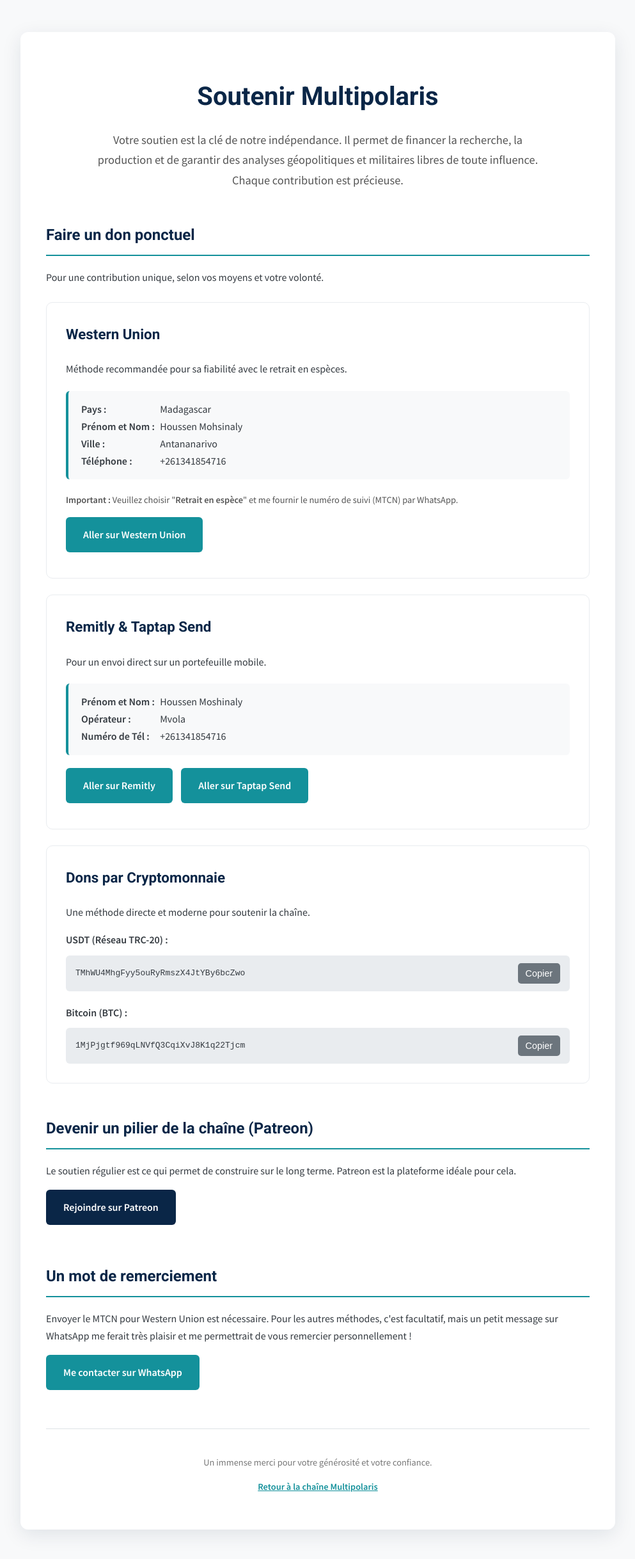
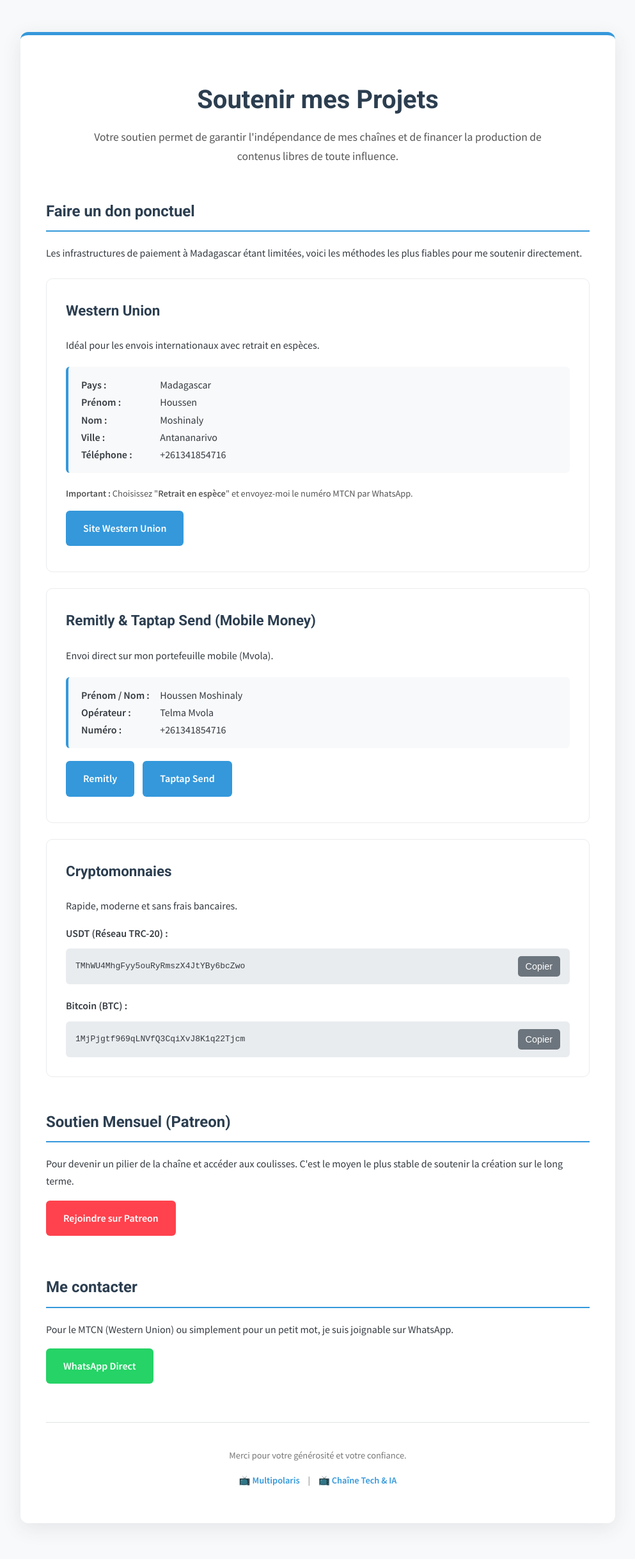
Before and after one commit to multipolaris/multipolaris.github.io, a plain HTML site: page index.html in a window 1280 px wide. Shown: the whole page at 64% size, without its empty margins (143-1136 px from the left). Drawn offline with Linux system fonts and the light colour scheme.

Commit message:
Update index.html

```diff
--- a/index.html
+++ b/index.html
@@ -3,16 +3,34 @@
 <head>
     <meta charset="UTF-8">
     <meta name="viewport" content="width=device-width, initial-scale=1.0">
-    <title>Soutenir la Chaîne Multipolaris</title>
+    <title id="page-title">Soutenir mes projets</title>
     <style>
         @import url('https://fonts.googleapis.com/css2?family=Roboto:wght@400;700&family=Source+Sans+Pro:wght@400;600&display=swap');
 
+        /* Variables par défaut (Mode Neutre / Houssen) */
         :root {
+            --primary-color: #2c3e50; /* Bleu nuit neutre */
+            --accent-color: #3498db;  /* Bleu tech */
+            --bg-color: #f8f9fa;
+            --card-bg: #ffffff;
+            --text-color: #343a40;
+            --border-color: #dee2e6;
+            --shadow-color: rgba(44, 62, 80, 0.1);
+        }
+
+        /* Classe spécifique pour le mode Multipolaris (Militaire/Sombre) */
+        body.theme-multi {
             --primary-color: #0A2647;
             --accent-color: #14919B;
-            --light-bg: #f8f9fa;
-            --text-color: #343a40;
-            --border-color: #dee2e6;
+            --bg-color: #f0f2f5;
+            --shadow-color: rgba(10, 38, 71, 0.15);
+        }
+
+        /* Classe spécifique pour le mode Tech (IA/Moderne) */
+        body.theme-tech {
+            --primary-color: #212121;
+            --accent-color: #6200ea; /* Violet Tech */
+            --bg-color: #fafafa;
         }
 
         body {
@@ -20,24 +38,51 @@
             line-height: 1.7;
             margin: 0;
             padding: 20px;
-            background-color: var(--light-bg);
+            background-color: var(--bg-color);
             color: var(--text-color);
+            transition: background-color 0.3s ease;
         }
 
         .container {
             max-width: 850px;
             margin: 30px auto;
-            background: #ffffff;
+            background: var(--card-bg);
             padding: 40px;
             border-radius: 12px;
-            box-shadow: 0 8px 30px rgba(10, 38, 71, 0.1);
+            box-shadow: 0 8px 30px var(--shadow-color);
+            border-top: 5px solid var(--accent-color);
+        }
+
+        /* Header Section */
+        .header-branding {
+            text-align: center;
+            margin-bottom: 30px;
         }
 
         h1 {
             font-family: 'Roboto', sans-serif;
             font-size: 2.5em;
             color: var(--primary-color);
-            text-align: center;
+            margin-bottom: 10px;
+        }
+
+        .subtitle {
+            font-size: 1.1em;
+            color: #666;
+            margin-bottom: 5px;
+            font-weight: 600;
+        }
+
+        .channel-badge {
+            display: inline-block;
+            padding: 4px 12px;
+            border-radius: 20px;
+            font-size: 0.85em;
+            font-weight: bold;
+            text-transform: uppercase;
+            letter-spacing: 1px;
+            background-color: var(--primary-color);
+            color: white;
             margin-bottom: 15px;
         }
 
@@ -58,7 +103,7 @@
 
         .intro {
             text-align: center;
-            font-size: 1.15em;
+            font-size: 1.1em;
             color: #555;
             margin-bottom: 40px;
             max-width: 700px;
@@ -77,11 +122,11 @@
 
         .card:hover {
             transform: translateY(-5px);
-            box-shadow: 0 10px 20px rgba(10, 38, 71, 0.08);
+            box-shadow: 0 10px 20px var(--shadow-color);
         }
 
         .info-block {
-            background-color: var(--light-bg);
+            background-color: var(--bg-color);
             border-left: 4px solid var(--accent-color);
             padding: 15px 20px;
             margin: 20px 0;
@@ -108,15 +153,15 @@
             margin-bottom: 10px;
         }
         .btn:hover {
-            background-color: #0f7a83;
+            opacity: 0.9;
             transform: translateY(-2px);
-            box-shadow: 0 4px 10px rgba(20, 145, 155, 0.3);
+            box-shadow: 0 4px 10px rgba(0,0,0, 0.2);
         }
         .btn-patreon {
-            background-color: var(--primary-color);
+            background-color: #FF424D; /* Couleur officielle Patreon */
         }
         .btn-patreon:hover {
-            background-color: #071c35;
+            background-color: #e63b45;
         }
 
         .crypto-address {
@@ -130,6 +175,8 @@
             justify-content: space-between;
             align-items: center;
             margin-top: 10px;
+            flex-wrap: wrap;
+            gap: 10px;
         }
         .copy-btn {
             background-color: #6c757d;
@@ -139,8 +186,8 @@
             border-radius: 5px;
             cursor: pointer;
             font-size: 0.9em;
-            margin-left: 15px;
             transition: background-color 0.2s;
+            white-space: nowrap;
         }
         .copy-btn:hover { background-color: #5a6268; }
 
@@ -155,49 +202,64 @@
         .footer a {
             color: var(--accent-color);
             font-weight: 600;
+            margin: 0 10px;
+            text-decoration: none;
+        }
+        .footer a:hover { text-decoration: underline; }
+
+        /* Media query pour mobile */
+        @media (max-width: 600px) {
+            .container { padding: 20px; }
+            h1 { font-size: 1.8em; }
+            .info-block strong { display: block; margin-bottom: 5px; }
+            .btn { width: 100%; text-align: center; box-sizing: border-box; }
         }
     </style>
 </head>
 <body>
 
     <div class="container">
-        <h1>Soutenir Multipolaris</h1>
-        <p class="intro">
-            Votre soutien est la clé de notre indépendance. Il permet de financer la recherche, la production et de garantir des analyses géopolitiques et militaires libres de toute influence. Chaque contribution est précieuse.
-        </p>
+        <div class="header-branding">
+            <div id="channel-badge" class="channel-badge" style="display:none;"></div>
+            <h1 id="main-title">Soutenir mes Projets</h1>
+            <div id="intro-text" class="intro">
+                Votre soutien permet de garantir l'indépendance de mes chaînes et de financer la production de contenus libres de toute influence.
+            </div>
+        </div>
 
         <!-- Section Don Ponctuel -->
         <h2>Faire un don ponctuel</h2>
-        <p>Pour une contribution unique, selon vos moyens et votre volonté.</p>
+        <p>Les infrastructures de paiement à Madagascar étant limitées, voici les méthodes les plus fiables pour me soutenir directement.</p>
 
         <div class="card">
             <h3>Western Union</h3>
-            <p>Méthode recommandée pour sa fiabilité avec le retrait en espèces.</p>
+            <p>Idéal pour les envois internationaux avec retrait en espèces.</p>
             <div class="info-block">
                 <strong>Pays :</strong> Madagascar<br>
-                <strong>Prénom et Nom :</strong> Houssen Mohsinaly<br>
+                <strong>Prénom :</strong> Houssen<br>
+                <strong>Nom :</strong> Moshinaly<br>
                 <strong>Ville :</strong> Antananarivo<br>
                 <strong>Téléphone :</strong> +261341854716
             </div>
-            <p style="font-size: 0.9em; color: #555;"><strong>Important :</strong> Veuillez choisir "<strong>Retrait en espèce</strong>" et me fournir le numéro de suivi (MTCN) par WhatsApp.</p>
-            <a href="https://www.westernunion.com/fr/fr/send-money-to-madagascar.html" class="btn" target="_blank">Aller sur Western Union</a>
+            <p style="font-size: 0.9em; color: #555;"><strong>Important :</strong> Choisissez "<strong>Retrait en espèce</strong>" et envoyez-moi le numéro MTCN par WhatsApp.</p>
+            <a href="https://www.westernunion.com/fr/fr/send-money-to-madagascar.html" class="btn" target="_blank">Site Western Union</a>
         </div>
 
         <div class="card">
-            <h3>Remitly & Taptap Send</h3>
-            <p>Pour un envoi direct sur un portefeuille mobile.</p>
+            <h3>Remitly & Taptap Send (Mobile Money)</h3>
+            <p>Envoi direct sur mon portefeuille mobile (Mvola).</p>
             <div class="info-block">
-                <strong>Prénom et Nom :</strong> Houssen Moshinaly<br>
-                <strong>Opérateur :</strong> Mvola<br>
-                <strong>Numéro de Tél :</strong> +261341854716
+                <strong>Prénom / Nom :</strong> Houssen Moshinaly<br>
+                <strong>Opérateur :</strong> Telma Mvola<br>
+                <strong>Numéro :</strong> +261341854716
             </div>
-            <a href="https://www.remitly.com/fr/fr/madagascar" class="btn" target="_blank">Aller sur Remitly</a>
-            <a href="https://www.taptapsend.com/country-landing-pages/transferts-madagascar" class="btn" target="_blank">Aller sur Taptap Send</a>
+            <a href="https://www.remitly.com/fr/fr/madagascar" class="btn" target="_blank">Remitly</a>
+            <a href="https://www.taptapsend.com/country-landing-pages/transferts-madagascar" class="btn" target="_blank">Taptap Send</a>
         </div>
 
         <div class="card">
-            <h3>Dons par Cryptomonnaie</h3>
-            <p>Une méthode directe et moderne pour soutenir la chaîne.</p>
+            <h3>Cryptomonnaies</h3>
+            <p>Rapide, moderne et sans frais bancaires.</p>
 
             <strong>USDT (Réseau TRC-20) :</strong>
             <div class="crypto-address">
@@ -213,41 +275,79 @@
         </div>
 
         <!-- Section Soutien Régulier -->
-        <h2>Devenir un pilier de la chaîne (Patreon)</h2>
+        <h2>Soutien Mensuel (Patreon)</h2>
         <p>
-            Le soutien régulier est ce qui permet de construire sur le long terme. Patreon est la plateforme idéale pour cela.
+            Pour devenir un pilier de la chaîne et accéder aux coulisses. C'est le moyen le plus stable de soutenir la création sur le long terme.
         </p>
         <a href="https://patreon.com/houssenmoshine" class="btn btn-patreon" target="_blank">Rejoindre sur Patreon</a>
 
         <!-- Section Contact -->
-        <h2>Un mot de remerciement</h2>
+        <h2>Me contacter</h2>
         <p>
-            Envoyer le MTCN pour Western Union est nécessaire. Pour les autres méthodes, c'est facultatif, mais un petit message sur WhatsApp me ferait très plaisir et me permettrait de vous remercier personnellement !
+            Pour le MTCN (Western Union) ou simplement pour un petit mot, je suis joignable sur WhatsApp.
         </p>
-        <a href="https://wa.me/261341854716" class="btn" target="_blank">Me contacter sur WhatsApp</a>
+        <a href="https://wa.me/261341854716" class="btn" target="_blank" style="background-color:#25D366;">WhatsApp Direct</a>
 
         <!-- Pied de page -->
         <div class="footer">
-            <p>Un immense merci pour votre générosité et votre confiance.</p>
-            <p><a href="https://www.youtube.com/@multipolarisfr">Retour à la chaîne Multipolaris</a></p>
+            <p>Merci pour votre générosité et votre confiance.</p>
+            <p>
+                <a href="https://www.youtube.com/@multipolarisfr">📺 Multipolaris</a> |
+                <a href="https://www.youtube.com/c/HoussenMoshinaly">📺 Chaîne Tech & IA</a>
+            </p>
         </div>
     </div>
 
     <script>
+        // Fonction de copie (inchangée)
         function copyToClipboard(elementId, button) {
             const textToCopy = document.getElementById(elementId).innerText;
             navigator.clipboard.writeText(textToCopy).then(() => {
                 const originalText = button.innerText;
                 button.innerText = 'Copié !';
-                button.style.backgroundColor = '#28a745'; // Vert de succès
+                button.style.backgroundColor = '#28a745';
                 setTimeout(() => {
                     button.innerText = originalText;
-                    button.style.backgroundColor = '#6c757d'; // Couleur originale
+                    button.style.backgroundColor = '#6c757d';
                 }, 2000);
             }).catch(err => {
-                console.error('Erreur lors de la copie : ', err);
+                console.error('Erreur : ', err);
             });
         }
+
+        // LOGIQUE DYNAMIQUE
+        document.addEventListener('DOMContentLoaded', function() {
+            const params = new URLSearchParams(window.location.search);
+            const channel = params.get('channel');
+
+            const badge = document.getElementById('channel-badge');
+            const title = document.getElementById('main-title');
+            const intro = document.getElementById('intro-text');
+            const pageTitle = document.getElementById('page-title');
+
+            if (channel === 'multi') {
+                // Mode Multipolaris
+                document.body.classList.add('theme-multi');
+                badge.style.display = 'inline-block';
+                badge.innerText = 'Multipolaris';
+                title.innerText = 'Soutenir la chaîne Multipolaris';
+                intro.innerText = "Votre soutien est la clé de notre indépendance. Il permet de financer la recherche géopolitique et de garantir des analyses libres de toute influence.";
+                pageTitle.innerText = "Soutenir Multipolaris";
+            }
+            else if (channel === 'tech') {
+                // Mode Houssen Moshinaly Tech
+                document.body.classList.add('theme-tech');
+                badge.style.display = 'inline-block';
+                badge.innerText = 'Houssen Moshinaly Tech';
+                title.innerText = 'Soutenir la chaîne Tech & IA';
+                intro.innerText = "Le matériel, les serveurs pour l'IA et le temps de recherche coûtent cher. Votre aide me permet de continuer à vulgariser la technologie.";
+                pageTitle.innerText = "Soutenir Houssen Moshinaly";
+            }
+            else {
+                // Mode par défaut (Neutre / Hub)
+                // On garde les textes par défaut écrits dans le HTML
+            }
+        });
     </script>
 
 </body>
```
